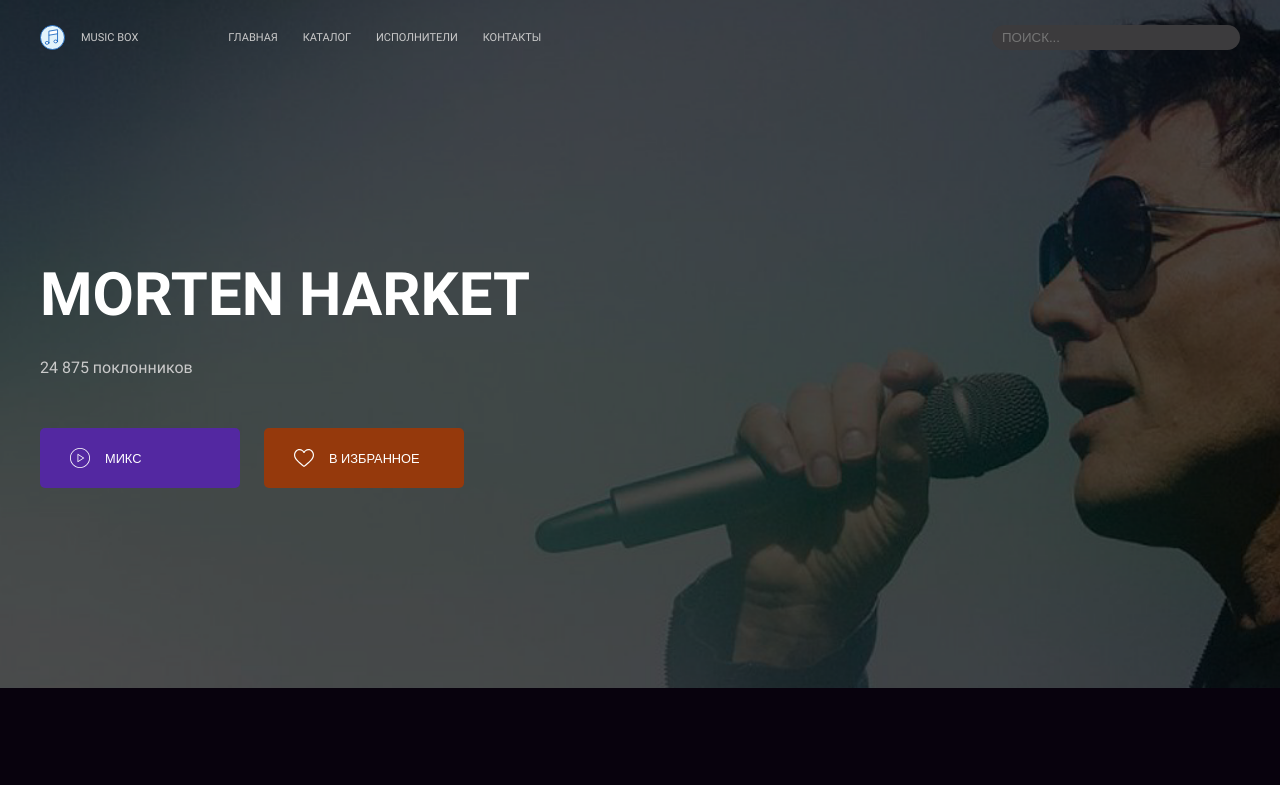
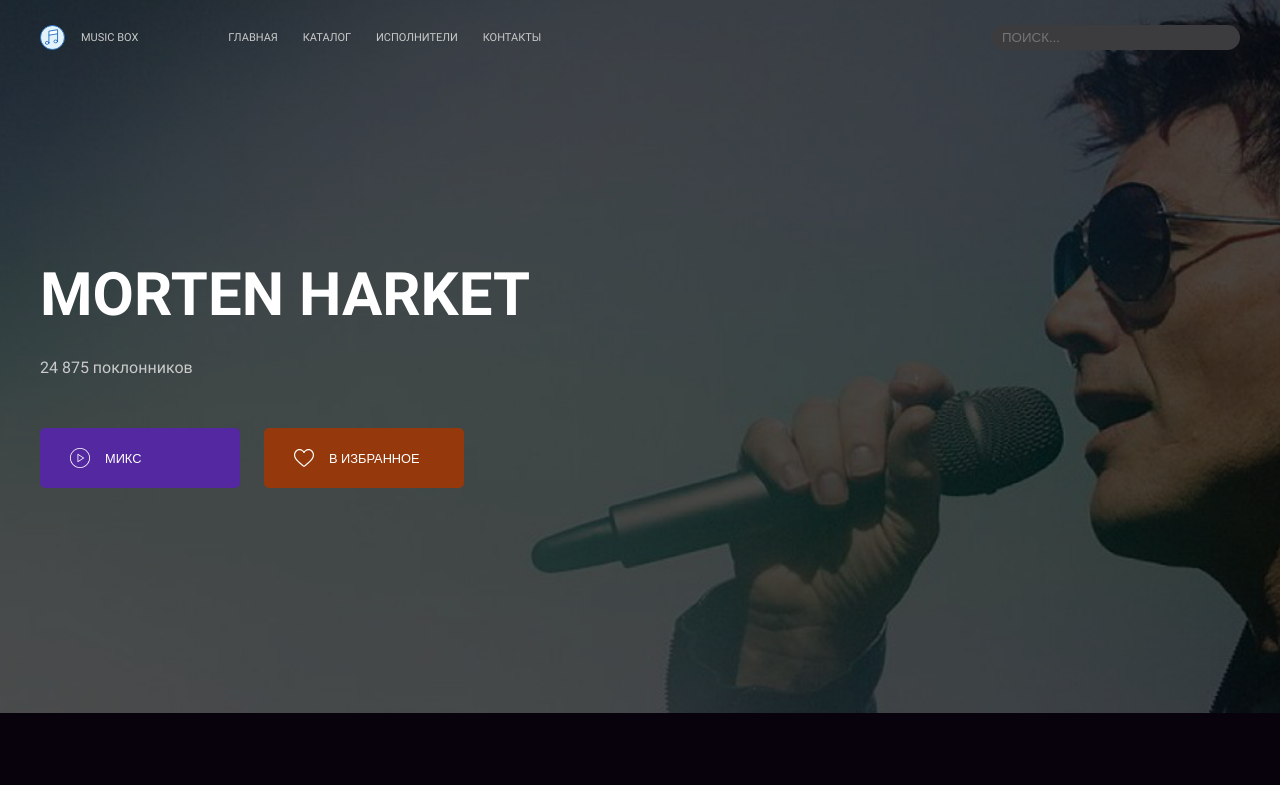
Before and after one commit to korchel/layout-designer-project-56, a website: page src/artist.html in a window 1280 px wide. Shown: the top 785 px of the page. Drawn offline with Linux system fonts and the light colour scheme.

Commit message:
first section try

```diff
--- a/src/scss/artist/description.scss
+++ b/src/scss/artist/description.scss
@@ -6,7 +6,7 @@
 
 .artist-description {
   padding-top: 250px;
-  padding-bottom: 200px;
+  padding-bottom: 225px;
   .btn-group {
     display: flex;
     column-gap: 1.5rem;
@@ -28,7 +28,6 @@
       }
     }
   }
-
 }
 
 @media (max-width: 640px) {
```
Also changed, not shown: src/css/app.css, 1 other file.
